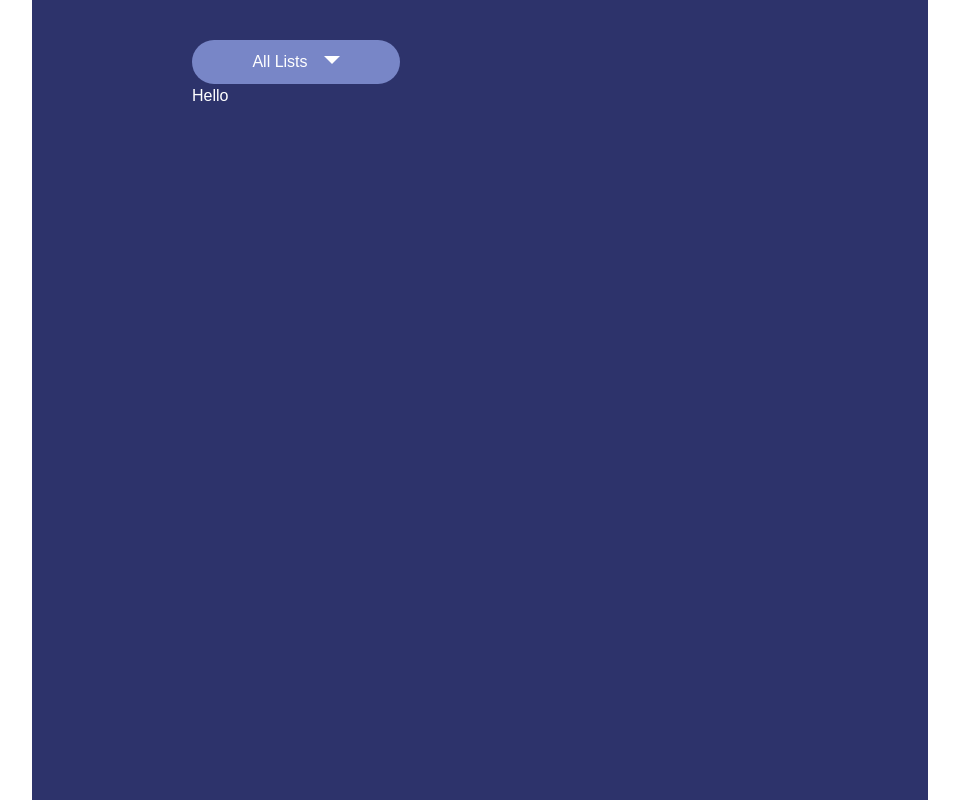
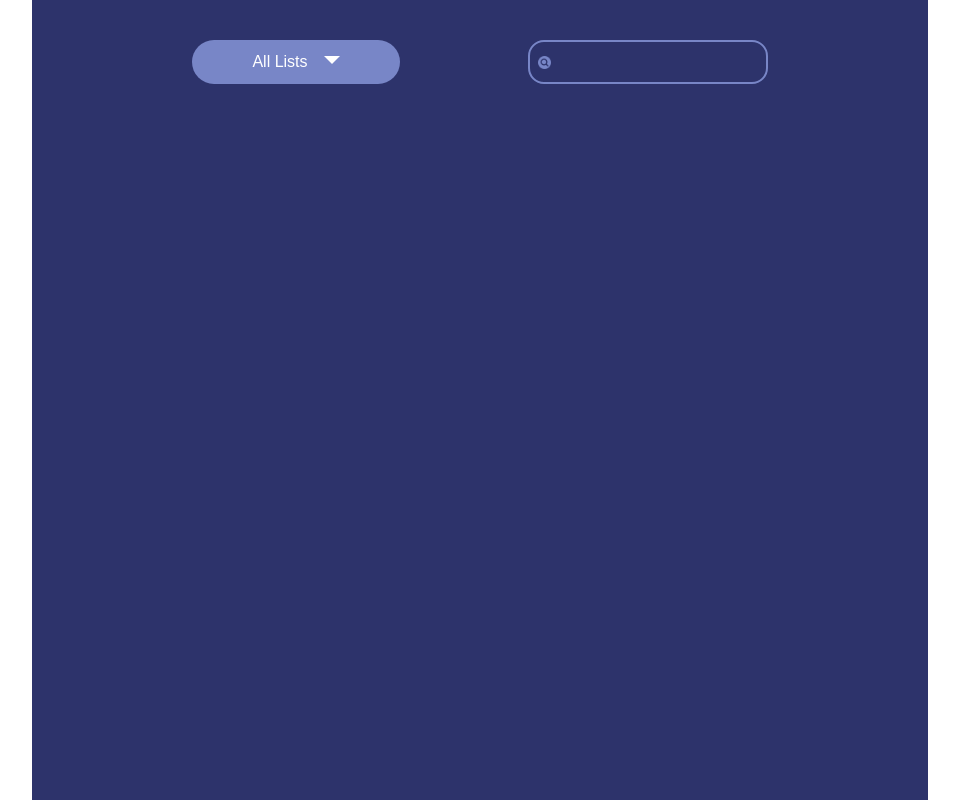
Before and after one commit to Emmm-07/ToDo-App_MERN, a Next.js app in the folder frontend/: page / in a window 1280 px wide. Shown: the whole page, without its empty margins (160-1119 px from the left). Built offline with nearby package versions, Linux system fonts and the light colour scheme.

Commit message:
feat: searchbar

```diff
--- a/frontend/app/page.tsx
+++ b/frontend/app/page.tsx
@@ -1,10 +1,19 @@
-import Main from "@/components/Main";
 import Image from "next/image";
+import Filter from "@/components/Filter";
+import Searchbar from "@/components/Searchbar";
 
 export default function Home() {
   return (
     <div className="items-center justify-items-center text-white">
-        <Main/>
+         <div className="w-[70%] h-screen bg-primary flex flex-col py-10 px-40">
+            <div className="flex flex-row justify-between">
+                <Filter/>
+                <Searchbar/>
+            </div>
+            <div>
+
+            </div>
+        </div>
     </div>
   );
 }
--- a/frontend/components/Main.tsx
+++ /dev/null
@@ -1,15 +0,0 @@
-import Filter from "./common/Filter";
-const Main = () => {
-    return (
-        <div className="w-[70%] h-screen bg-primary flex flex-col py-10 px-40">
-            <div>
-                <Filter/>
-            </div>
-            <div>
-                Hello
-            </div>
-        </div>
-    );
-}
-
-export default Main;
--- /dev/null
+++ b/frontend/components/Searchbar.tsx
@@ -0,0 +1,14 @@
+const Searchbar = () => {
+    return (
+        <div className="border-2 border-secondary w-60 h-11 rounded-2xl flex flex-row items-center px-2 ">
+            <div className="">
+                <img src="images/searchIcon.png" alt="" width={40} height={40}/>
+            </div>
+            <div className="    w-full ">
+                <input type="text" />
+            </div>
+        </div>
+    );
+}
+
+export default Searchbar;
```
Also changed, not shown: frontend/components/Filter.tsx (renamed from frontend/components/common/Filter.tsx), frontend/public/images/searchIcon.png (added).
